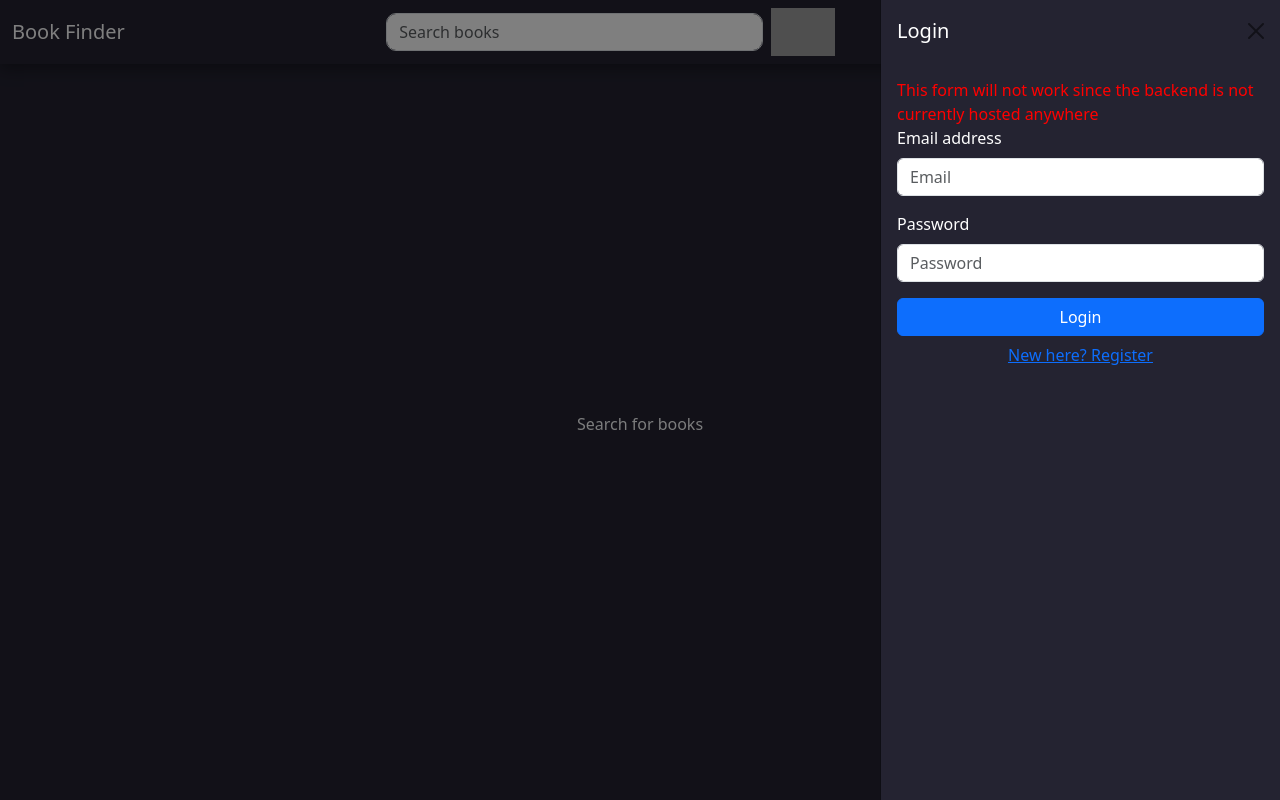
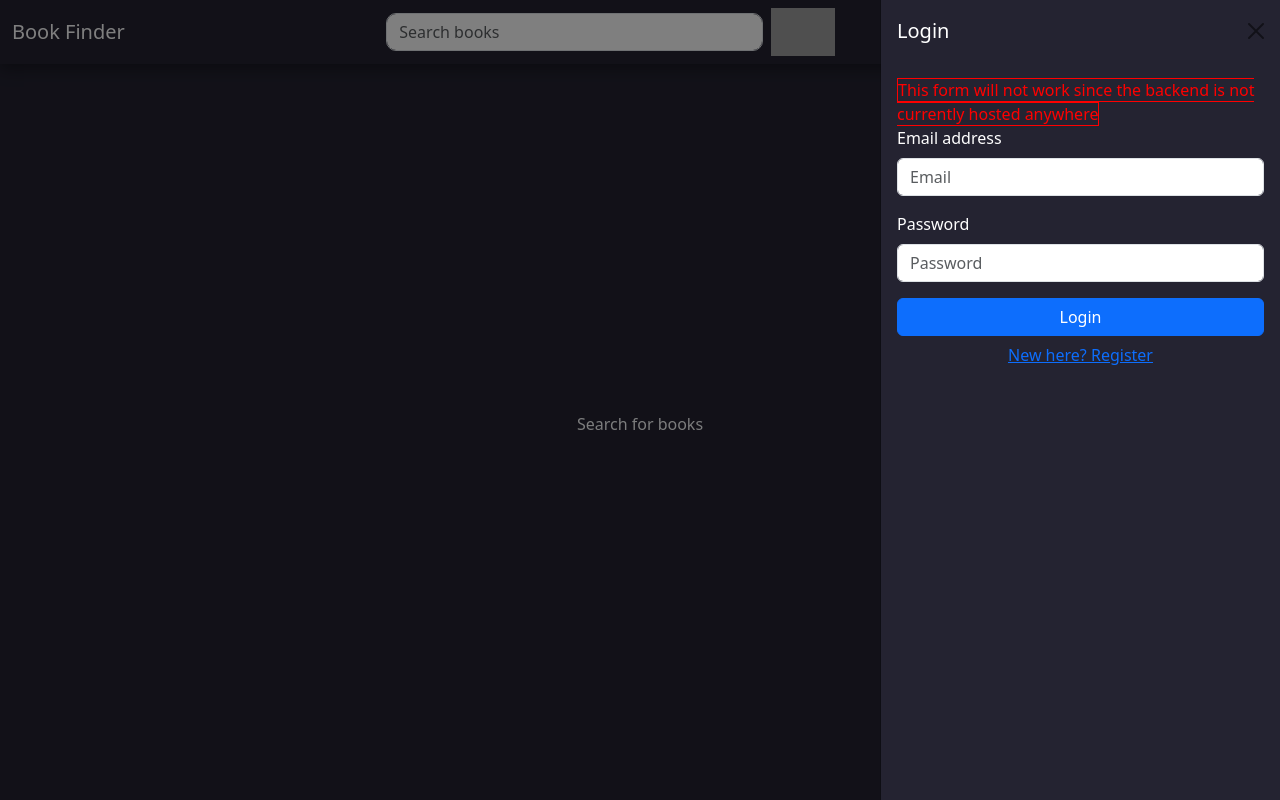
Before and after one commit to Alessandro-Trapani/books-finder-frontEnd, a React (Create React App) app: page / in a window 1280 px wide. Both pictures are taken after a click on the button "Toggle navigation". Built offline with nearby package versions, Linux system fonts and the light colour scheme; grey boxes are pictures that could not be loaded.

Commit message:
fix: add border to warning message in LoginForm component

```diff
--- a/src/components/LoginForm.js
+++ b/src/components/LoginForm.js
@@ -122,7 +122,7 @@ function LoginForm() {
                 </div>
               </>
             )}
-            <span style={{ color: "red" }}>
+            <span style={{ color: "red", border: "1px solid red" }}>
               This form will not work since the backend is not currently hosted
               anywhere
             </span>
```
